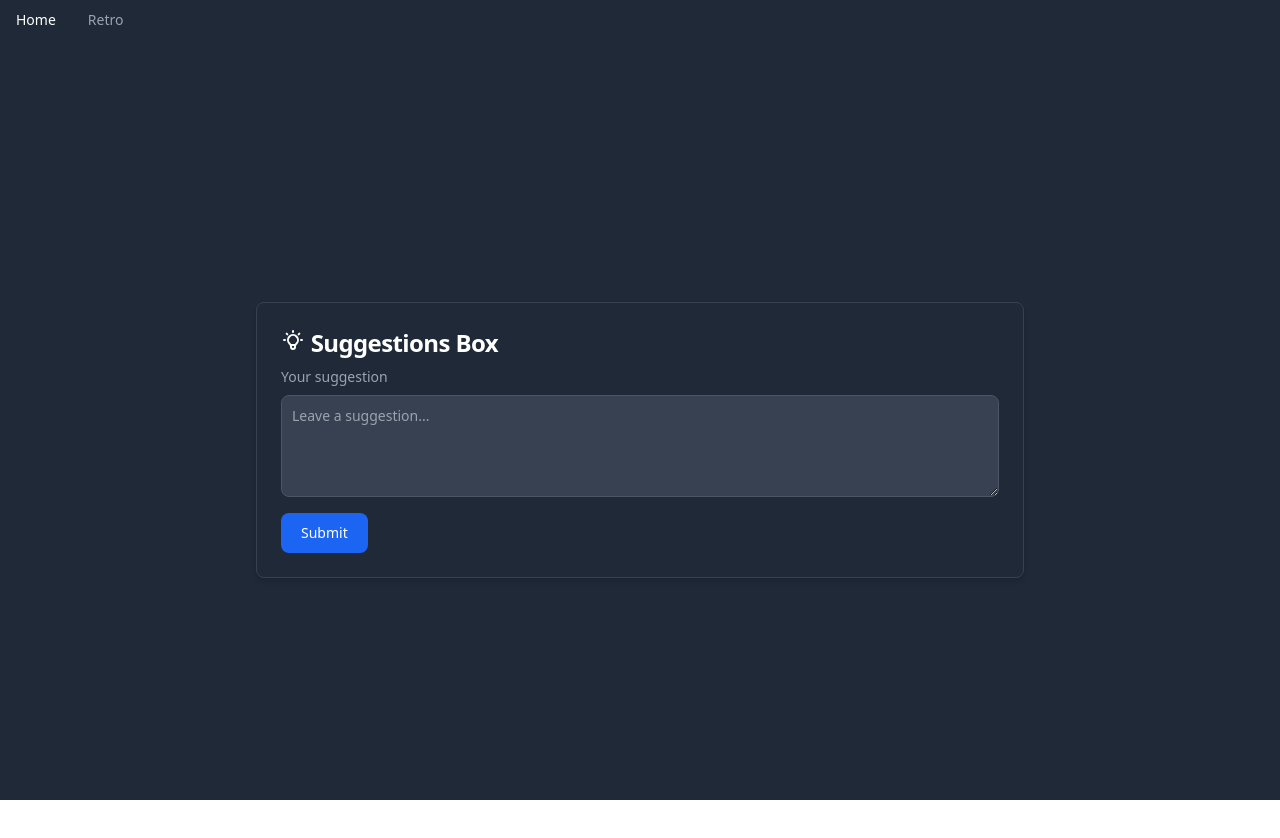
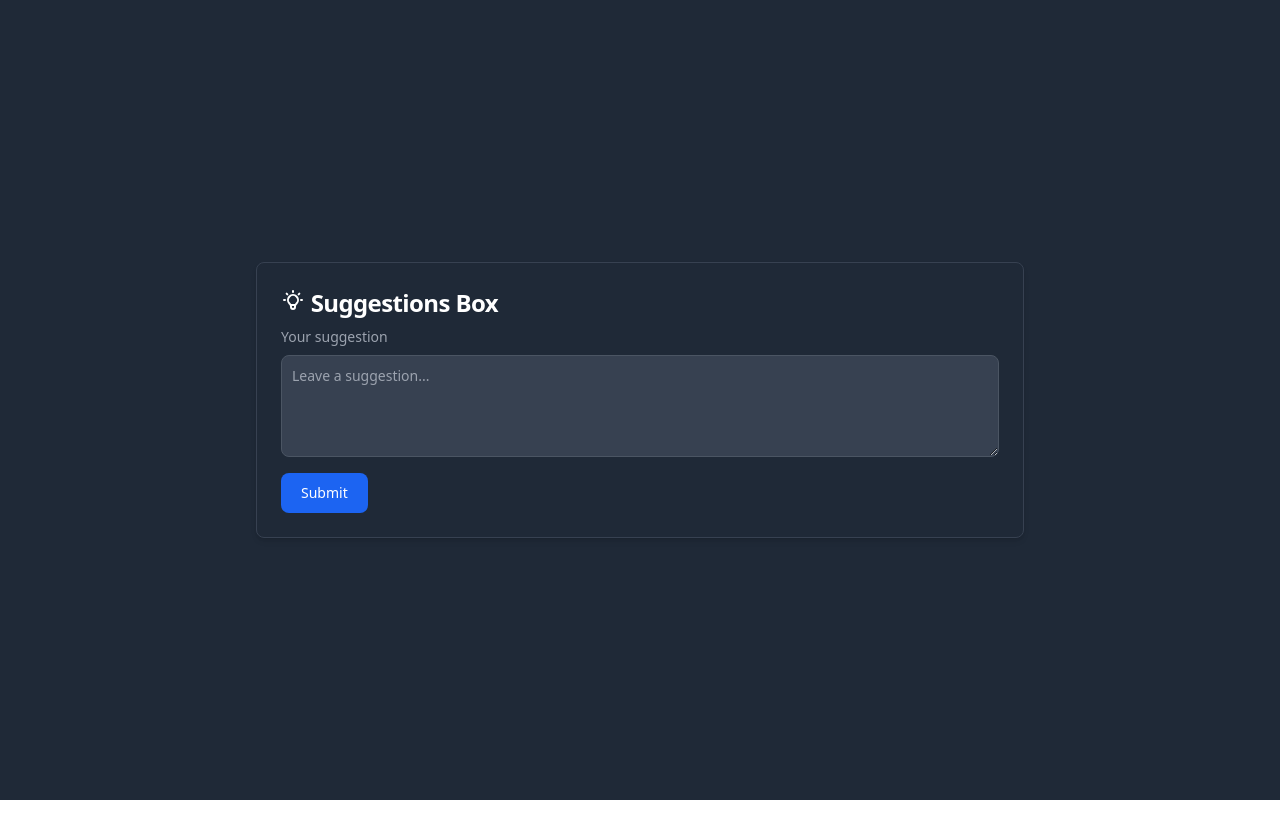
Before and after one commit to rob-lowcock/pioneer2, a React (Create React App) app: page / in a window 1280 px wide. After the commit the page ends 800 px from the top, so only its background shows below. Built offline with nearby package versions, Linux system fonts and the light colour scheme.

Commit message:
Remove nav bar

```diff
--- a/src/App.tsx
+++ b/src/App.tsx
@@ -12,19 +12,6 @@ import React from "react";
 export default function App() {
   return (
     <div className="h-screen bg-white dark:bg-gray-800 dark:text-white">
-      <nav className="bg-white border-gray-200 px-2 sm:px-4 py-2.5 rounded dark:bg-gray-800">
-        <button data-collapse-toggle="mobile-menu" type="button" className="inline-flex items-center p-2 ml-3 text-sm text-gray-500 rounded-lg md:hidden hover:bg-gray-100 focus:outline-none focus:ring-2 focus:ring-gray-200 dark:text-gray-400 dark:hover:bg-gray-700 dark:focus:ring-gray-600" aria-controls="mobile-menu" aria-expanded="false">
-          <span className="sr-only">Open main menu</span>
-          <svg className="w-6 h-6" fill="currentColor" viewBox="0 0 20 20" xmlns="http://www.w3.org/2000/svg"><path fillRule="evenodd" d="M3 5a1 1 0 011-1h12a1 1 0 110 2H4a1 1 0 01-1-1zM3 10a1 1 0 011-1h12a1 1 0 110 2H4a1 1 0 01-1-1zM3 15a1 1 0 011-1h12a1 1 0 110 2H4a1 1 0 01-1-1z" clipRule="evenodd"></path></svg>
-          <svg className="hidden w-6 h-6" fill="currentColor" viewBox="0 0 20 20" xmlns="http://www.w3.org/2000/svg"><path fillRule="evenodd" d="M4.293 4.293a1 1 0 011.414 0L10 8.586l4.293-4.293a1 1 0 111.414 1.414L11.414 10l4.293 4.293a1 1 0 01-1.414 1.414L10 11.414l-4.293 4.293a1 1 0 01-1.414-1.414L8.586 10 4.293 5.707a1 1 0 010-1.414z" clipRule="evenodd"></path></svg>
-        </button>
-        <div className="hidden w-full md:block md:w-auto" id="mobile-menu">
-          <ul className="flex flex-col mt-4 md:flex-row md:space-x-8 md:mt-0 md:text-sm md:font-medium">
-            <li><a href="/" className="block py-2 pr-4 pl-3 text-white bg-blue-700 rounded md:bg-transparent md:text-blue-700 md:p-0 dark:text-white" aria-current="page">Home</a></li>
-            <li><a href="/" className="block py-2 pr-4 pl-3 text-gray-700 border-b border-gray-100 hover:bg-gray-50 md:hover:bg-transparent md:border-0 md:hover:text-blue-700 md:p-0 dark:text-gray-400 md:dark:hover:text-white dark:hover:bg-gray-700 dark:hover:text-white md:dark:hover:bg-transparent dark:border-gray-700">Retro</a></li>
-          </ul>
-        </div>
-      </nav>
       <div className="h-full mt-0 flex items-center">
         <div className="container mx-auto">
           <div className="p-6 max-w-screen-md bg-white rounded-lg border border-gray-200 shadow-md dark:bg-gray-800 dark:border-gray-700 mx-auto">
```
